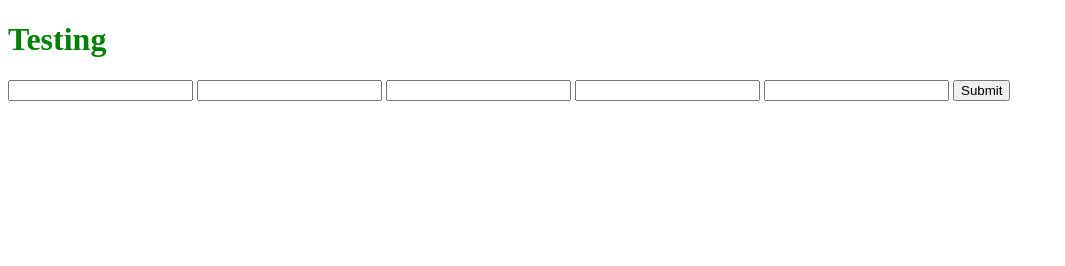
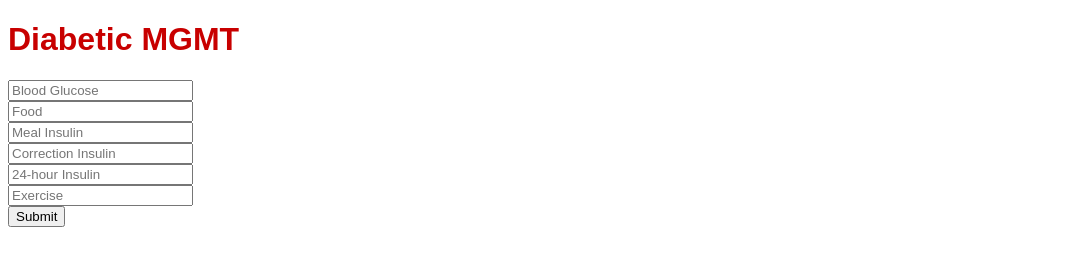
Before and after one commit to cyrus-shahrivar/diabeticMGMT, a website: page public/index.html in a window 1280 px wide. Shown: the whole page, without its empty margins (0-1065 px from the left). Drawn offline with Linux system fonts and the light colour scheme.

Commit message:
added some styling and placeholders to form

```diff
--- a/public/index.html
+++ b/public/index.html
@@ -7,14 +7,15 @@
 
   </head>
   <body>
-    <h1>Testing</h1>
+    <h1>Diabetic MGMT</h1>
     <form class="">
-      <input type="text">
-      <input type="text">
-      <input type="text">
-      <input type="text">
-      <input type="text">
-      <input type="button" name="name" value="Submit">
+      <input type="text" placeholder="Blood Glucose"><br>
+      <input type="text" placeholder="Food"><br>
+      <input type="text" placeholder="Meal Insulin"><br>
+      <input type="text" placeholder="Correction Insulin"><br>
+      <input type="text" placeholder="24-hour Insulin"><br>
+      <input type="text" placeholder="Exercise"><br>
+      <input type="button" name="name" value="Submit"><br>
     </form>
     <script type="text/javascript" src="app.js"></script>
   </body>
--- a/public/style.css
+++ b/public/style.css
@@ -1,3 +1,7 @@
+body {
+  font-family: sans-serif;
+}
+
 h1 {
-  color: green;
+  color: rgba(200,0,0,1);
 }
```
